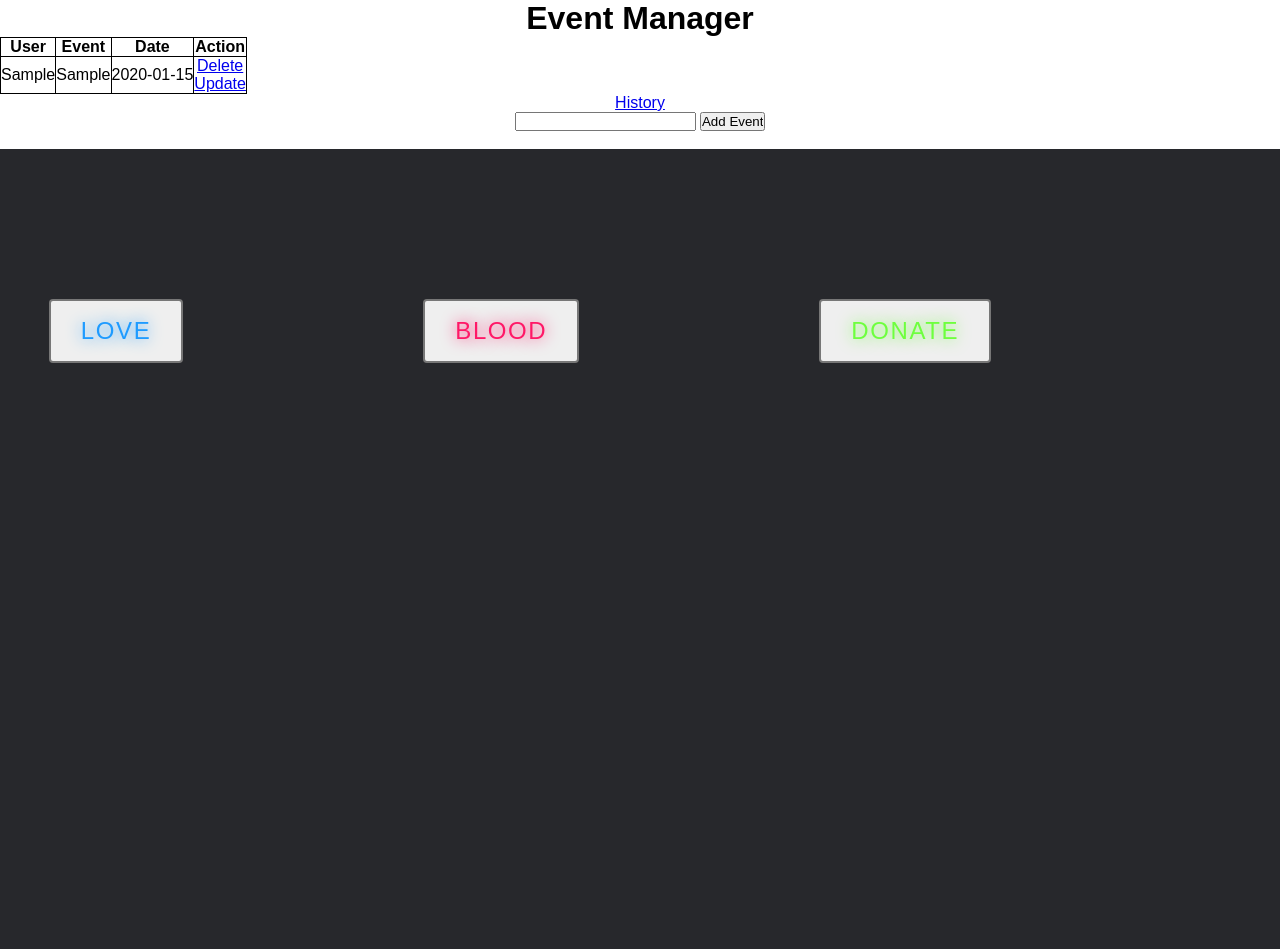
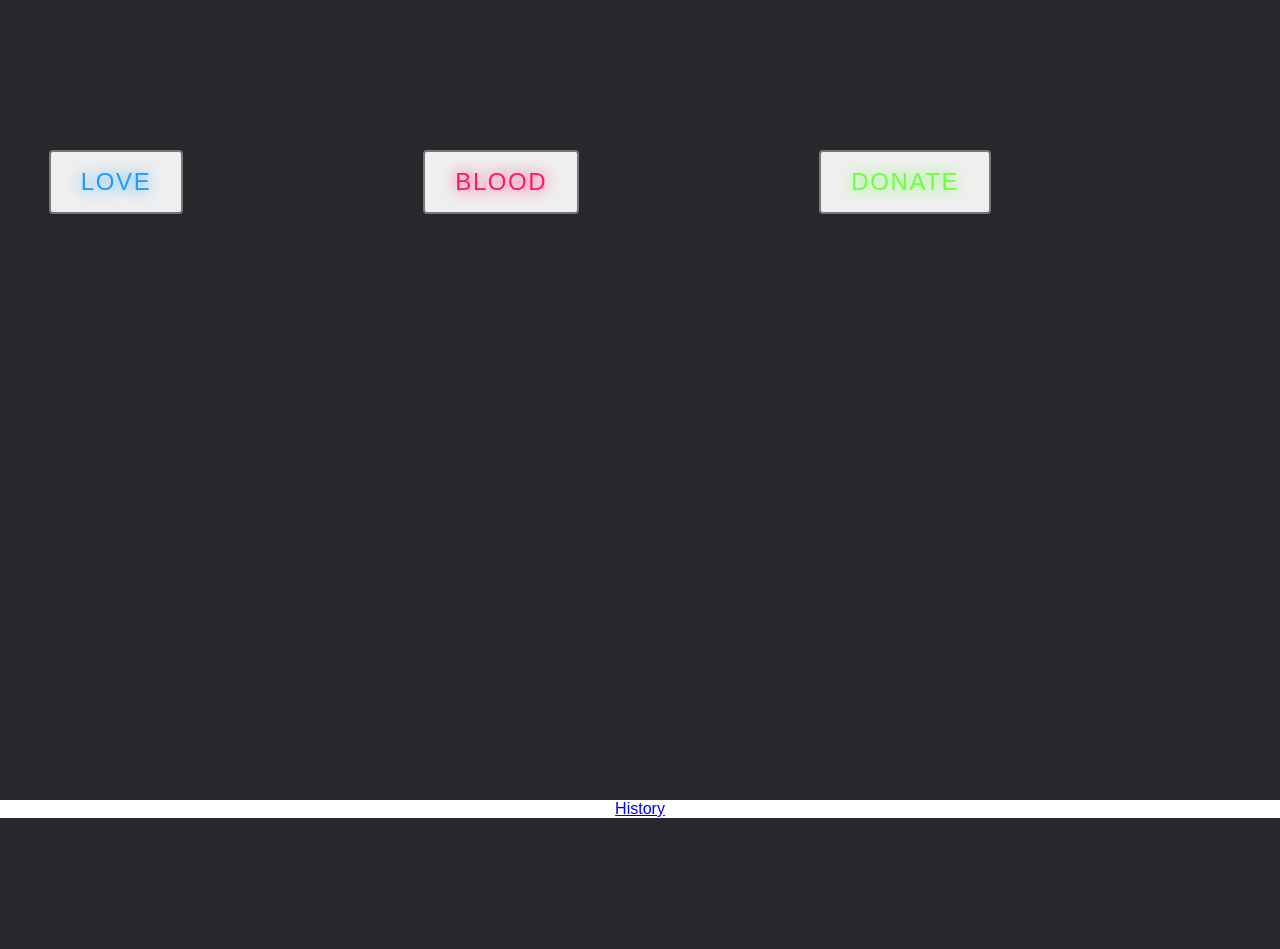
Before and after one commit to m-shoush/IRC-Calculator, a Flask app: page / in a window 1280 px wide. After the commit the page ends 818 px from the top, so only its background shows below. Run offline with Flask 3, Linux system fonts and the light colour scheme; tables that the repository leaves empty hold one stand-in row (values such as "Sample post").

Commit message:
Deleting Table from index, add Histry<>Index Link

```diff
--- a/templates/index.html
+++ b/templates/index.html
@@ -3,37 +3,8 @@
 {% block head %}{% endblock %}
 
 {% block body %}
-<div class="content">
-    <h1>Event Manager</h1>
-    <table>
-        <tr>
-            <th>User</th>
-            <th>Event</th>
-            <th>Date</th>
-            <th>Action</th>
-        </tr>
-        {% for task in tasks %}
-            <tr>
-                <td>{{ task.action_type }}</td>
-                <td>{{ task.action_type }}</td>
-                <td>{{ task.date_created.date() }}</td>
-                <td>
-                    <a href="/delete/{{ task.id }}">Delete</a>
-                    <br>
-                    <a href="/update/{{ task.id }}">Update</a>
-                </td>
-            </tr>
-        {% endfor %}
-    </table>
-    <a href="/history/">History</a>
 
-    <form action="/" method="POST">
-        <input type="text" name="content" id="content">
-        <input type="submit" value="Add Event">
 
-    </form>
-</div>
-</br>
 
 <div class="container">
     <form action="/" method="POST">
@@ -61,6 +32,7 @@
     </a>
     <br>
   </div>
+<div><a href="/history/" style="--color: #f2f7f1;">History</a></div>
 
 
 
```
Also changed, not shown: test.db.
